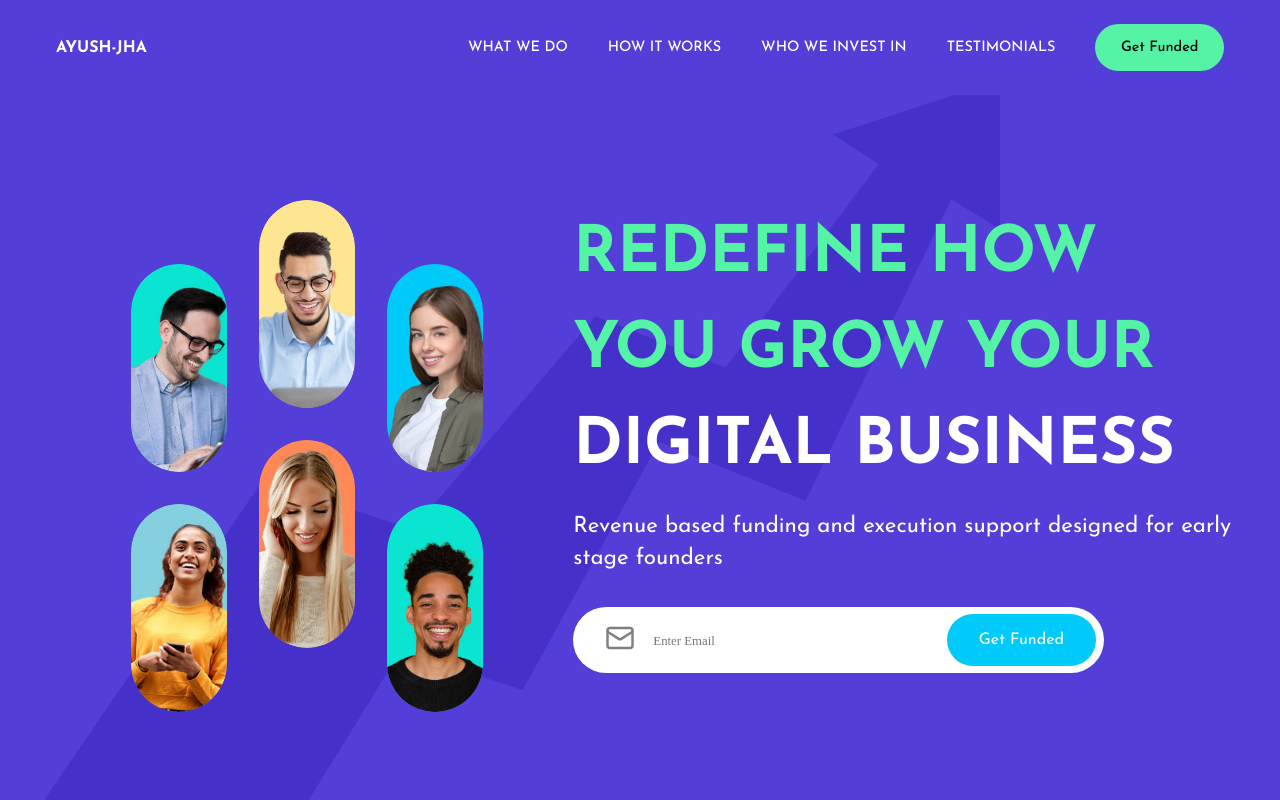
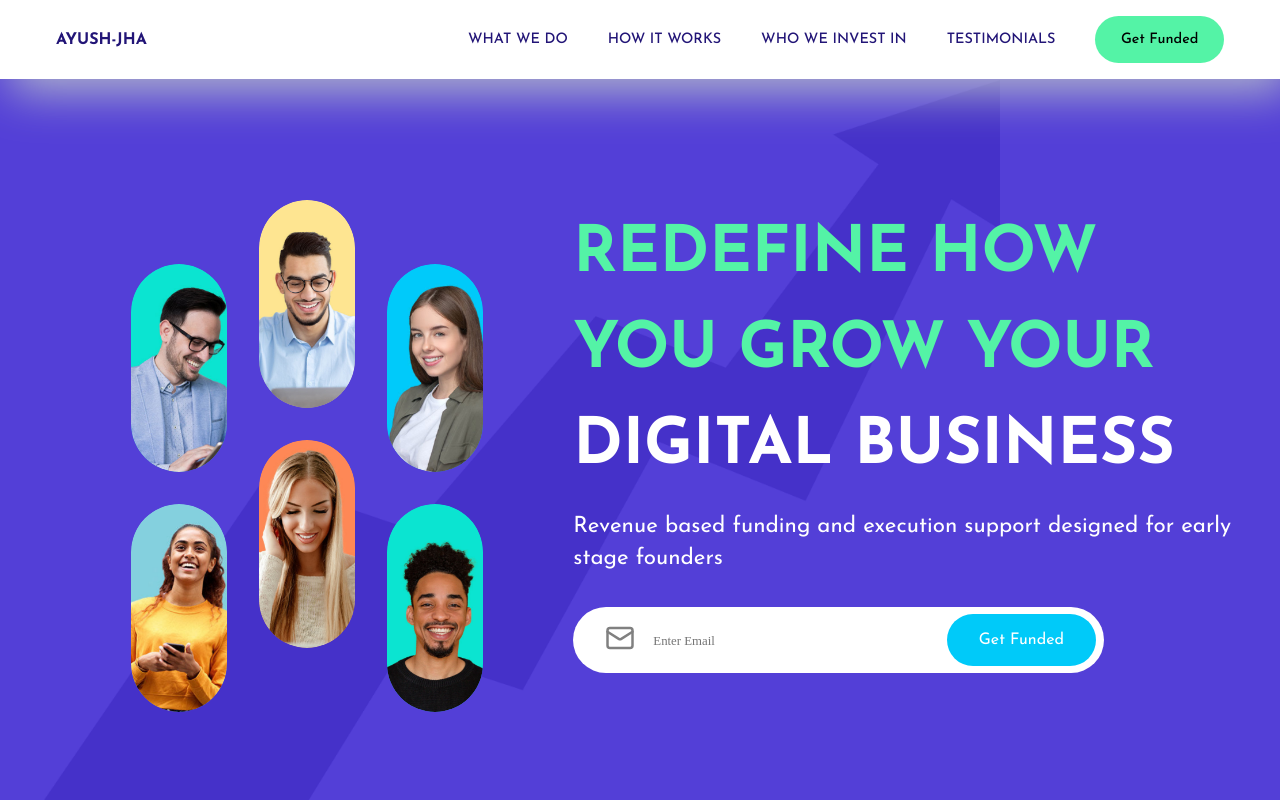
Before and after one commit to ayushjha119/Digital-Business-react-website, a Next.js app: page / in a window 1280 px wide. Shown: the top 800 px of the page. Built offline with nearby package versions, Linux system fonts and the light colour scheme; grey boxes are pictures that could not be loaded.

Commit message:
website fully complted

```diff
--- a/src/components/Navbar/Navbar.css
+++ b/src/components/Navbar/Navbar.css
@@ -3,6 +3,13 @@
   width: 100%;
   position: absolute;
   z-index: 999;
+}
+
+.sticky {
+  position: fixed;
+  box-shadow: 10px 12px 48px rgba(181, 187, 203, 206);
+  background: white;
+  top: 0;
 }
 
 .n-container {
@@ -13,6 +20,11 @@
   align-items: center;
   justify-content: space-between;
   font-weight: 500;
+}
+
+.sticky .n-container {
+  color: var(--title-color);
+  padding: 1rem;
 }
 
 .n-logo {
@@ -86,7 +98,7 @@
     z-index: 99;
     height: calc(100vh-3.9rem);
   }
-  .nm-menu span {
+  .nm-menu a {
     margin-bottom: 2rem;
     padding-bottom: 1rem;
     border-bottom: 1px solid var(--border-color);
--- a/src/components/Navbar/Navbar.jsx
+++ b/src/components/Navbar/Navbar.jsx
@@ -4,12 +4,24 @@ import React, { useState } from "react";
 import "./Navbar.css";
 import { BiMenuAltRight } from "react-icons/bi";
 import { RxCross2 } from "react-icons/rx";
+import { motion, useMotionValueEvent, useScroll } from "framer-motion";
+import { Link } from "react-scroll";
 
 export const Navbar = () => {
   const [mobileMenuOpened, setMobileMenuOpened] = useState(false);
+  const [navStyle, setNavStyle] = useState("");
+  const { scrollYProgress } = useScroll();
+
+  useMotionValueEvent(scrollYProgress, "change", (latest) => {
+    if (latest > 0.2) {
+      setNavStyle("sticky");
+    } else {
+      setNavStyle("");
+    }
+  });
 
   return (
-    <div className="n-wrapper">
+    <div className={`n-wrapper ${navStyle}`}>
       {/* desktop version */}
       <div className="container">
         <div className="n-container">
@@ -21,10 +33,21 @@ export const Navbar = () => {
           {/* rightside */}
           <div className="n-right">
             <div className="n-menu">
+              <Link to="wwd-wrapper" spy={true} smooth={true}>
                 <span>What we do</span>
+              </Link>
+
+              <Link to="hiw-wrapper" spy smooth offset={100}>
                 <span>How it works</span>
+              </Link>
+
+              <Link to="wwi-wrapper" spy smooth>
                 <span>Who we invest in</span>
+              </Link>
+
+              <Link to="t-wrapper" spy smooth offset={100}>
                 <span>Testimonials</span>
+              </Link>
             </div>
             <div className="fund-button">Get Funded</div>
           </div>
@@ -49,10 +72,46 @@ export const Navbar = () => {
           className="nm-menu"
           style={{ transform: mobileMenuOpened && "translateX(0%)" }}
         >
+          <Link
+            onClick={() => setMobileMenuOpened(false)}
+            to="wwd-wrapper"
+            spy={true}
+            smooth={true}
+          >
             <span>What we do</span>
+          </Link>
+
+          <Link
+            onClick={() => setMobileMenuOpened(false)}
+            to="hiw-wrapper"
+            spy
+            smooth
+            offset={100}
+          >
             <span>How it works</span>
+          </Link>
+
+          <Link
+            onClick={() => setMobileMenuOpened(false)}
+            to="wwi-wrapper"
+            spy
+            smooth
+          >
             <span>Who we invest in</span>
+          </Link>
+
+          <Link
+            onClick={() => setMobileMenuOpened(false)}
+            to="t-wrapper"
+            spy
+            smooth
+            offset={100}
+          >
             <span>Testimonials</span>
+          </Link>
+
+          {/* edited */}
+
           <div className="m-funded-button">Get Funded</div>
         </div>
       </div>
```
Lines whose indentation alone changed are shown as unchanged.
